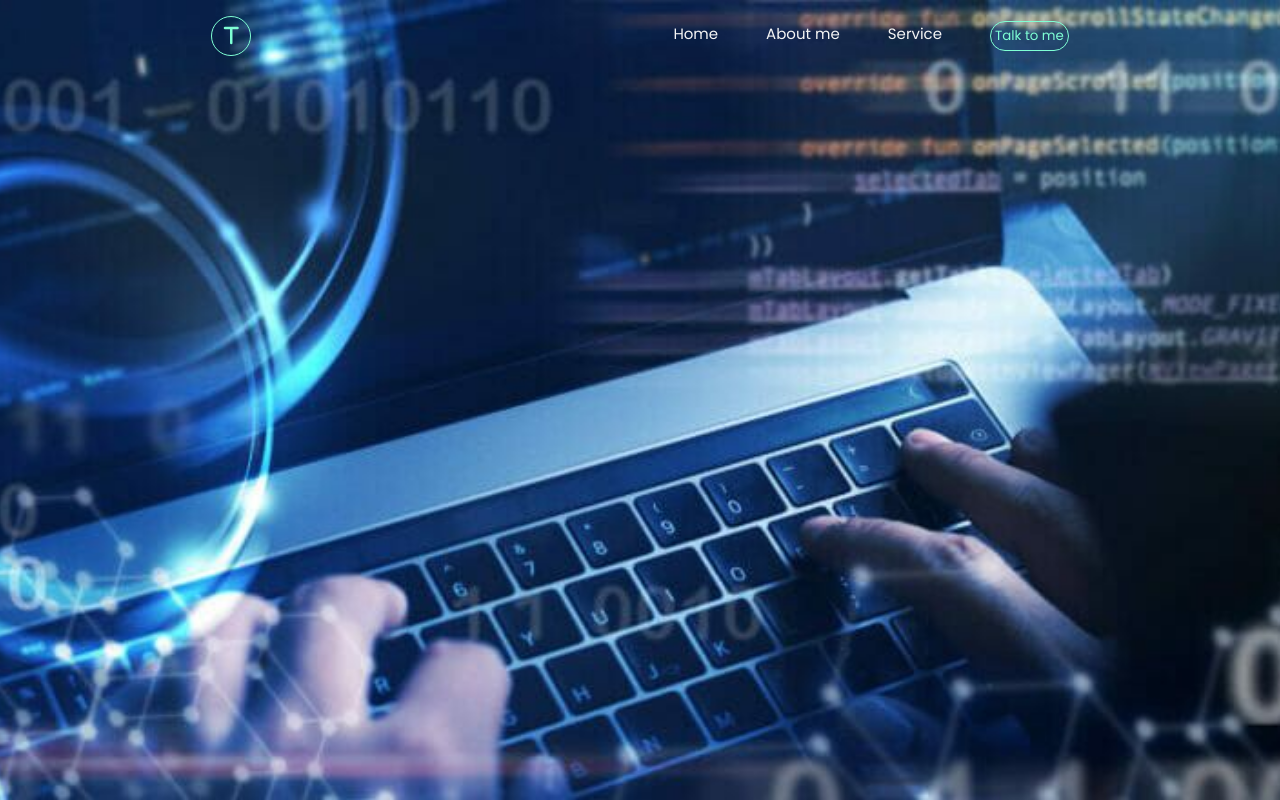
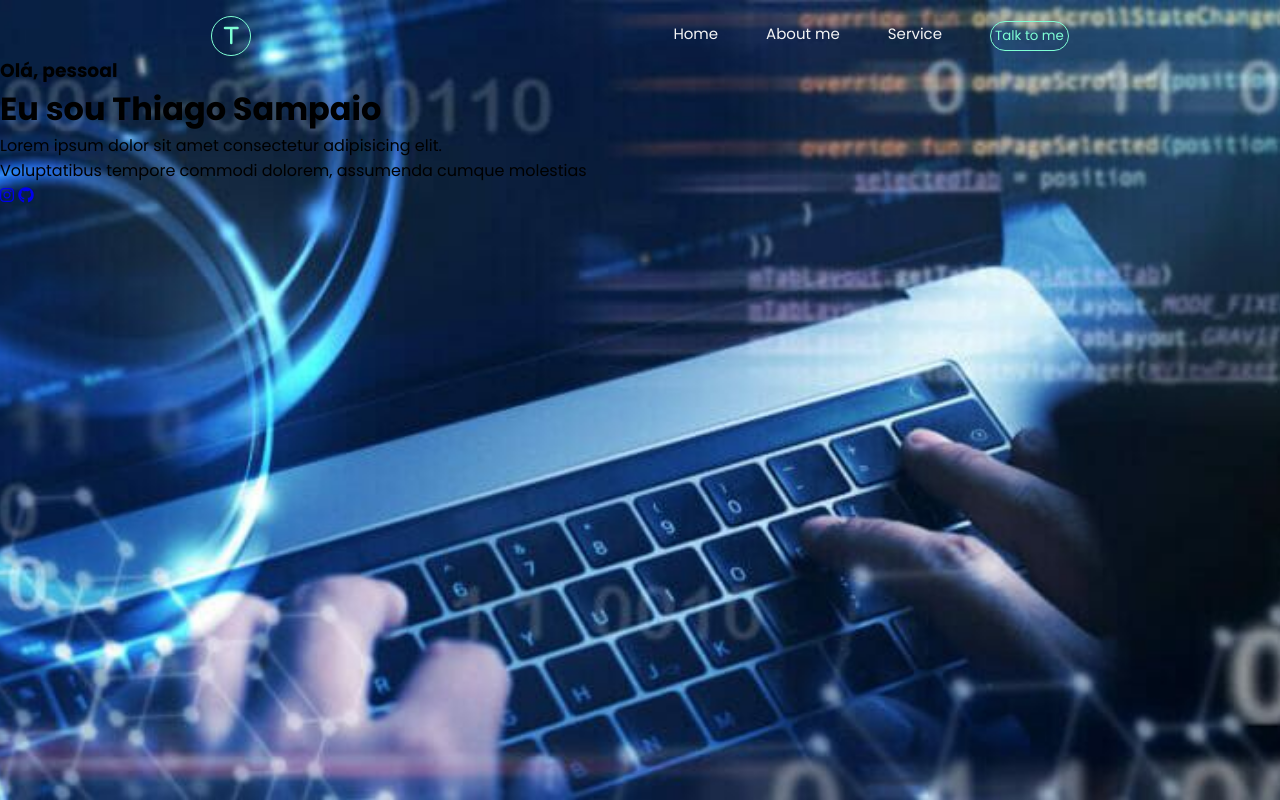
Before and after one commit to ThiagoSampaio88/portifolio, a plain HTML site: page index.html in a window 1280 px wide. Drawn offline with Linux system fonts and the light colour scheme.

Commit message:
Added presentation with h3,h1 and p tags. And social web icons.

```diff
--- a/index.html
+++ b/index.html
@@ -29,6 +29,22 @@
           <button>Talk to me</button>
         </div>
       </header>
+
+      <div class="container-text">
+        <div class="text">
+          <h3>Olá, pessoal</h3>
+          <h1>Eu sou <span>Thiago Sampaio</span></h1>
+          <p>
+            Lorem ipsum dolor sit amet consectetur adipisicing elit.
+            <br />
+            Voluptatibus tempore commodi dolorem, assumenda cumque molestias
+          </p>
+          <div class="rede-social">
+            <a href="#"><i class="fa-brands fa-instagram"></i></a>
+            <a href="#"><i class="fa-brands fa-github"></i></a>
+          </div>
+        </div>
+      </div>
     </div>
     <!--background-->
   </body>
```
